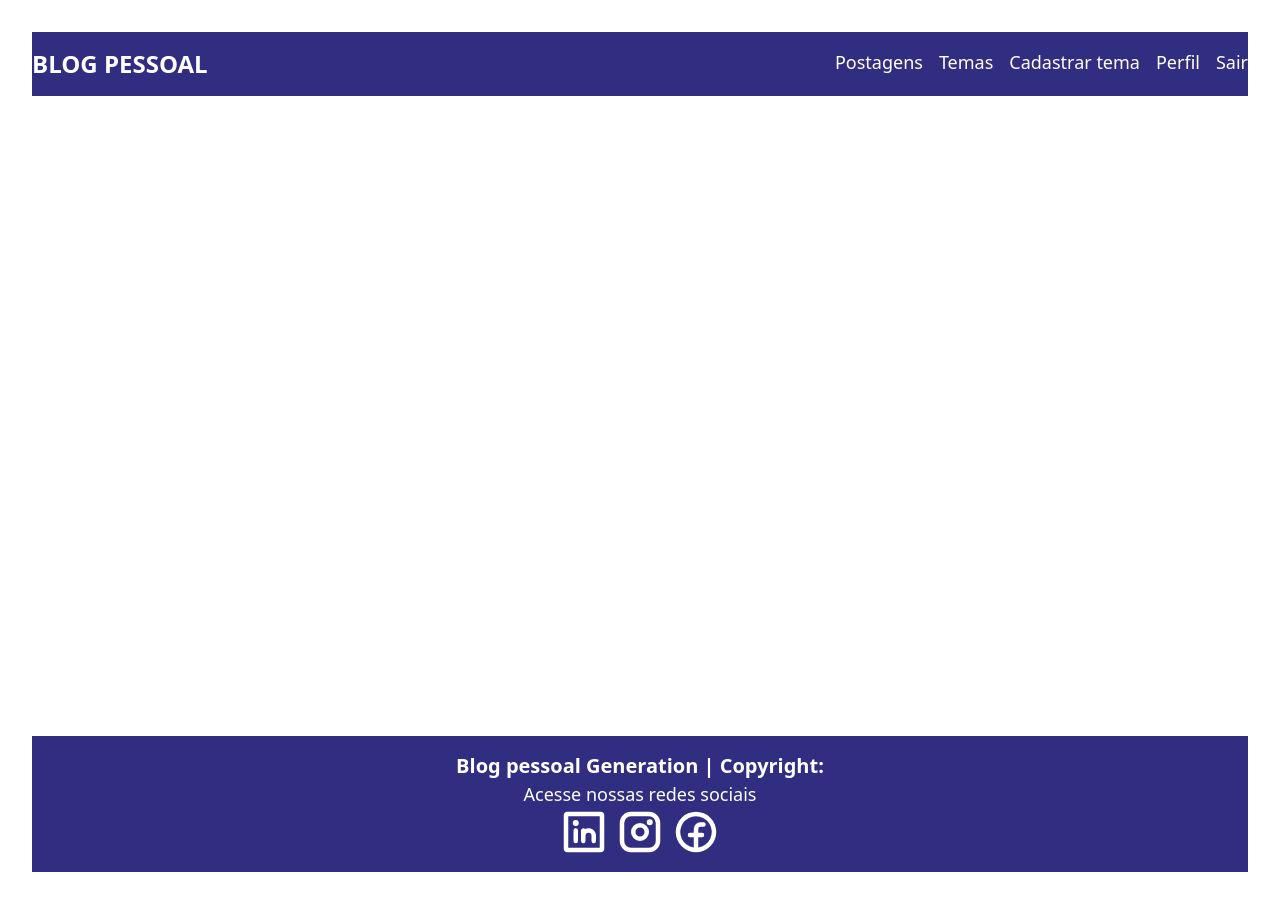
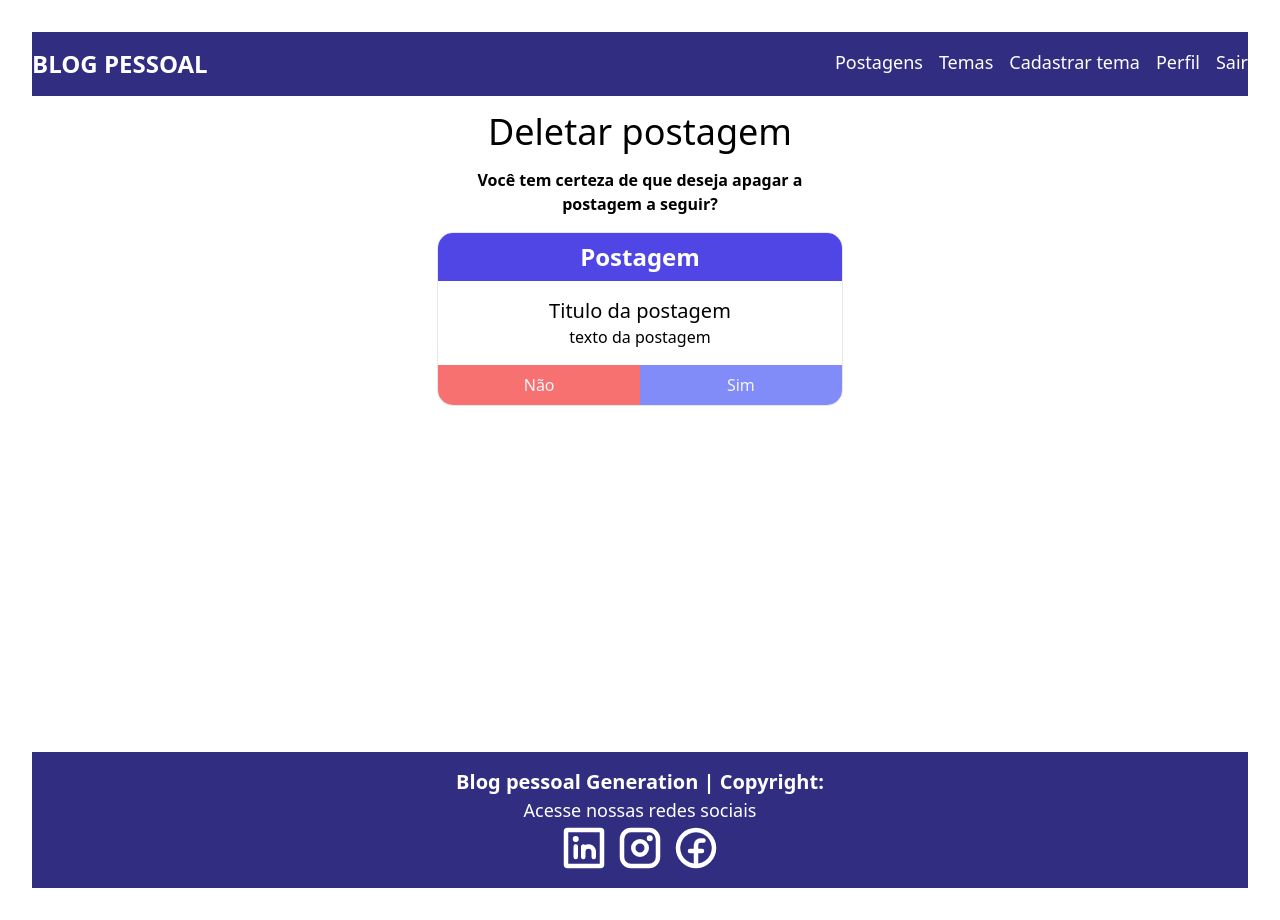
Before and after one commit to renansramos/blog-generation-react, a React (Vite) app: page /deletarPostagem/1 in a window 1280 px wide. Built offline with nearby package versions, Linux system fonts and the light colour scheme.

Commit message:
Construindo a template do Componente Deletar Postagem

```diff
--- a/src/App.tsx
+++ b/src/App.tsx
@@ -13,6 +13,7 @@
 import DeletarTema from './components/temas/deletarTema/DeletarTema';
 import ListaPostagens from './components/postagens/listaPostagens/ListaPostagens';
 import FormularioPostagem from './components/postagens/formularioPostagem/FormularioPostagem';
+import DeletarPostagem from './components/postagens/deletarPostagem/deletarPostagem';
 
 
 function App() {
@@ -34,6 +35,7 @@
               <Route path="/postagens" element={<ListaPostagens />} />
               <Route path="/cadastroPostagem" element={<FormularioPostagem />} />
               <Route path="/editarPostagem/:id" element={<FormularioPostagem />} />
+              <Route path="/deletarPostagem/:id" element={<DeletarPostagem />} />
             </Routes>
           </div>
           <Footer />
--- /dev/null
+++ b/src/components/postagens/deletarPostagem/DeletarPostagem.tsx
@@ -0,0 +1,29 @@
+import React from 'react'
+
+
+function DeletarPostagem() {
+
+  return (
+    <div className='container w-1/3 mx-auto'>
+      <h1 className='text-4xl text-center my-4'>Deletar postagem</h1>
+
+      <p className='text-center font-semibold mb-4'>Você tem certeza de que deseja apagar a postagem a seguir?</p>
+
+      <div className='border flex flex-col rounded-2xl overflow-hidden justify-between'>
+      <header className='py-2 px-6 bg-indigo-600 text-white font-bold text-2xl'>Postagem</header>
+      <div className="p-4">
+        <p className='text-xl h-full'>Titulo da postagem</p>
+        <p>texto da postagem</p>
+      </div>
+      <div className="flex">
+        <button className='text-slate-100 bg-red-400 hover:bg-red-600 w-full py-2' >Não</button>
+        <button className='w-full text-slate-100 bg-indigo-400 hover:bg-indigo-600 flex items-center justify-center' >
+          Sim
+        </button>
+      </div>
+    </div>
+    </div>
+  )
+}
+
+export default DeletarPostagem
```
